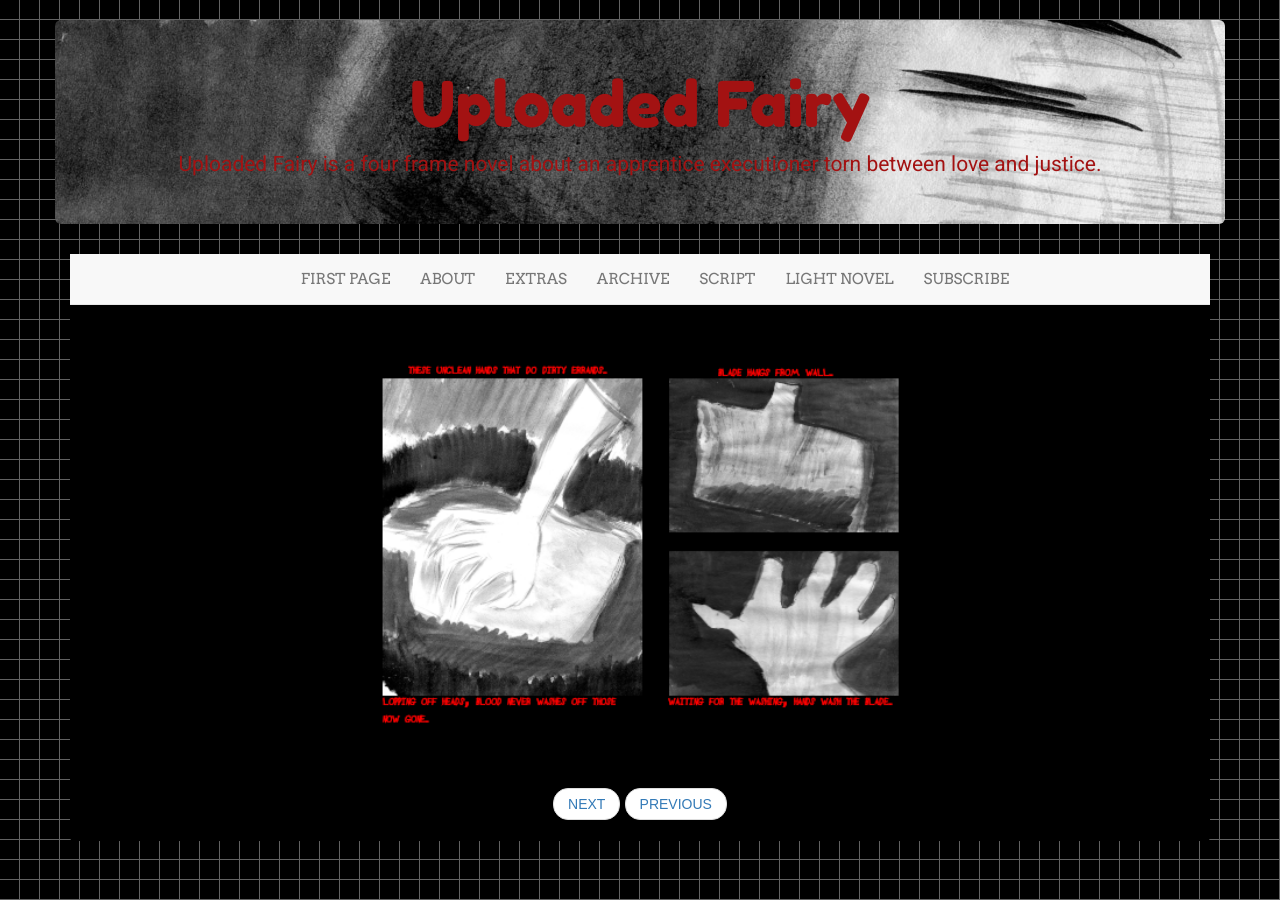
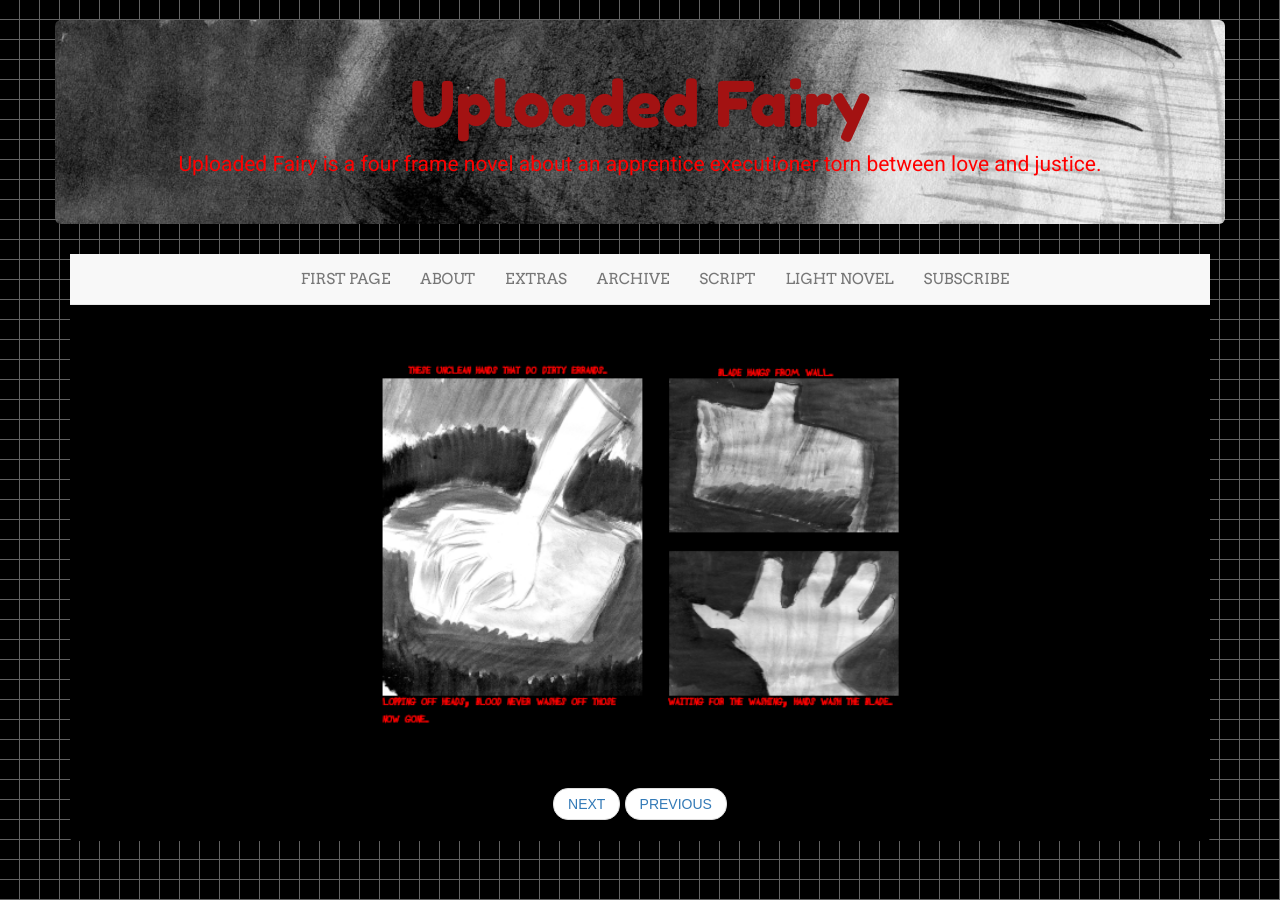
Before and after one commit to LWFlouisa/UploadedFairy, a Jekyll site: the page built from _posts/2021-08-04-page1.md, in a window 1280 px wide. Built offline with Jekyll 4.4.1, drawn with Linux system fonts in a browser that asks for light colours; nearby versions of some CDN libraries.

Commit message:
Update comic.css

```diff
--- a/css/comic.css
+++ b/css/comic.css
@@ -5,7 +5,7 @@
 body {
   font-family: 'Droid Sans', sans-serif;
   font-size: 15px;
-  color: #A31212;
+  color: red;
   padding-top: 20px;
   background-image: url({{ site.url }}/images/grid.png);
   background-color: red;
```
